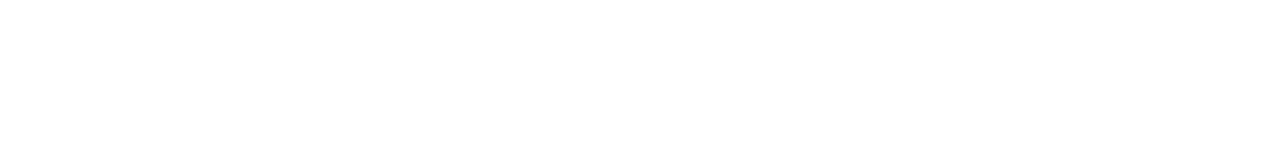
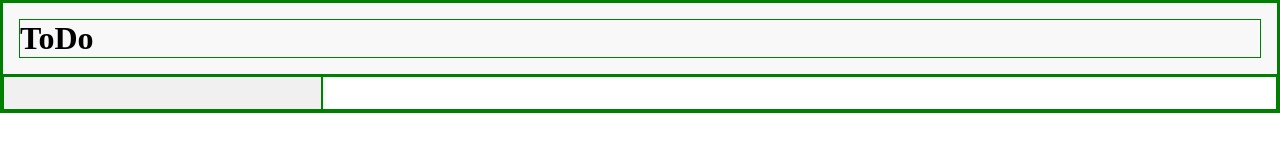
Before and after one commit to Calaxsys/ToDoList-TOP, a website built with webpack: page src/index.html in a window 1280 px wide. Built offline with nearby package versions, Linux system fonts and the light colour scheme.

Commit message:
initial commit

```diff
--- a/src/index.html
+++ b/src/index.html
@@ -3,7 +3,15 @@
   <head>
     <meta charset="UTF-8" />
     <meta name="viewport" content="width=device-width, initial-scale=1.0" />
-    <title>Document</title>
+    <title>ToDo App</title>
   </head>
-  <body></body>
+  <body>
+    <header id="header">
+      <h1>ToDo</h1>
+    </header>
+    <div class="container">
+      <div id="sidebar"></div>
+      <div id="main-body"></div>
+    </div>
+  </body>
 </html>
--- a/src/index.js
+++ b/src/index.js
@@ -0,0 +1 @@
+import "./styles.css";
--- /dev/null
+++ b/src/styles.css
@@ -0,0 +1,29 @@
+* {
+  margin: 0;
+  padding: 0;
+  box-sizing: border-box;
+  border: 1px solid green;
+}
+
+#header {
+  background-color: #f8f8f8;
+  padding: 1rem;
+  box-shadow: 0 2px 4px rgba(0, 0, 0, 0.1);
+}
+
+#sidebar {
+  background-color: #f0f0f0;
+  width: 25%;
+  padding: 1rem;
+  box-shadow: 2px 0 4px rgba(0, 0, 0, 0.1);
+}
+
+#main-body {
+  flex-grow: 1;
+  padding: 1rem;
+}
+
+.container {
+  display: flex;
+  flex-grow: 1;
+}
```
